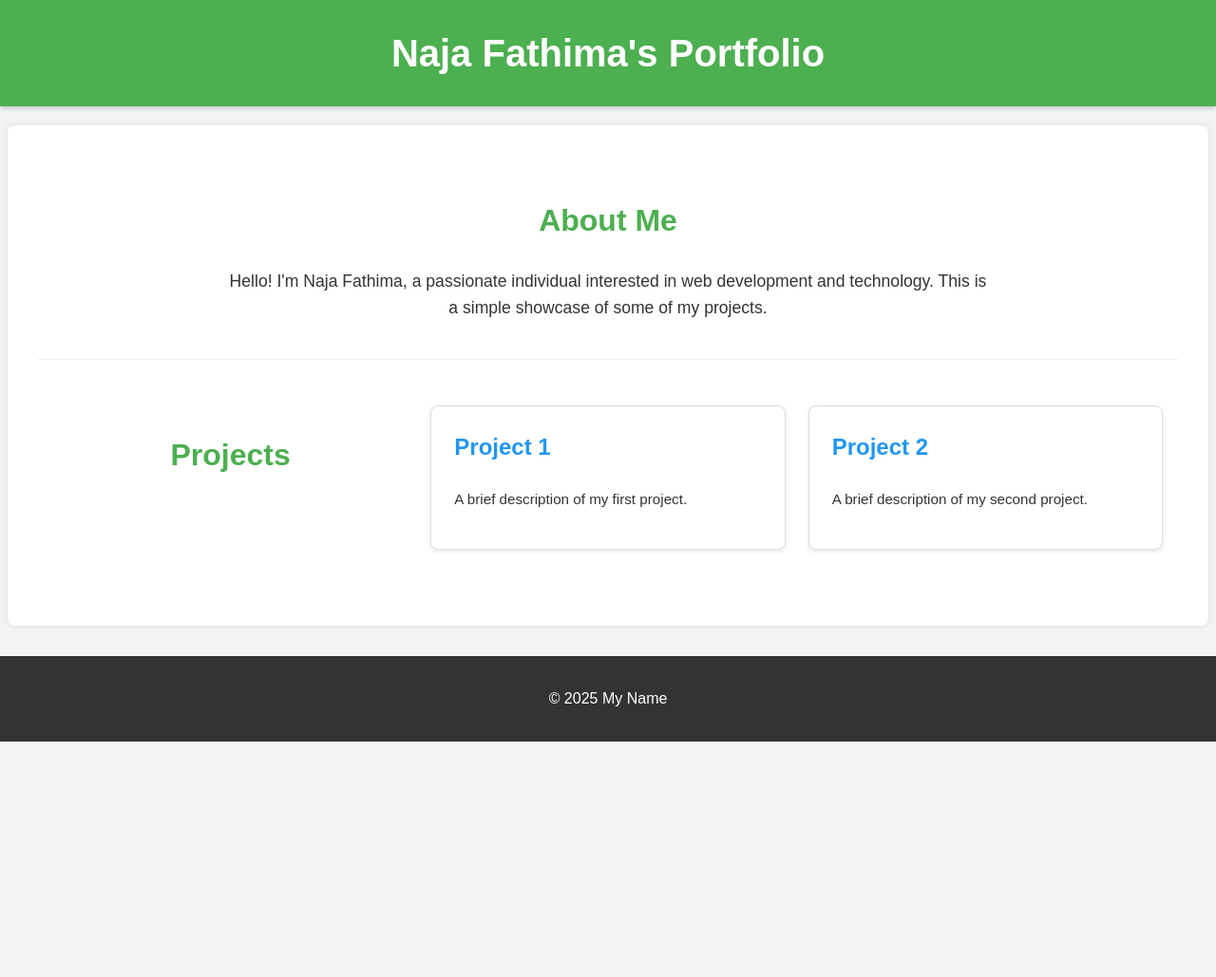
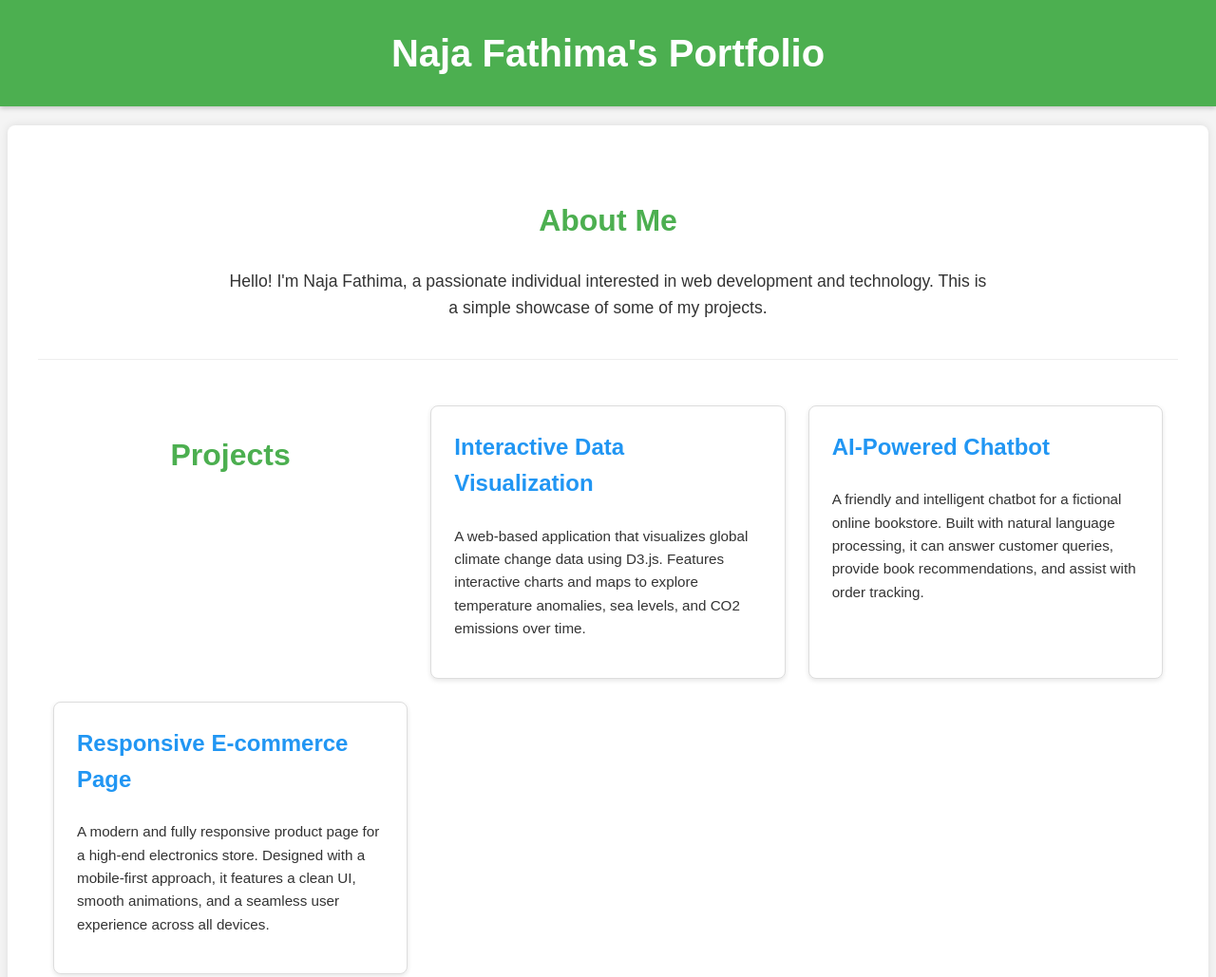
Before and after one commit to najafathima1210-netizen/portfolio, a plain HTML site: page index.html in a window 1280 px wide. Shown: the top 1029 px of the page at 95% size. Before the commit the page ends 800 px from the top, so only its background shows below. Drawn offline with Linux system fonts and the light colour scheme; a script that the page names is missing.

Commit message:
Update: Add interesting project descriptions

```diff
--- a/index.html
+++ b/index.html
@@ -18,12 +18,16 @@
         <section id="projects">
             <h2>Projects</h2>
             <div class="project">
-                <h3>Project 1</h3>
-                <p>A brief description of my first project.</p>
+                <h3>Interactive Data Visualization</h3>
+                <p>A web-based application that visualizes global climate change data using D3.js. Features interactive charts and maps to explore temperature anomalies, sea levels, and CO2 emissions over time.</p>
             </div>
             <div class="project">
-                <h3>Project 2</h3>
-                <p>A brief description of my second project.</p>
+                <h3>AI-Powered Chatbot</h3>
+                <p>A friendly and intelligent chatbot for a fictional online bookstore. Built with natural language processing, it can answer customer queries, provide book recommendations, and assist with order tracking.</p>
+            </div>
+            <div class="project">
+                <h3>Responsive E-commerce Page</h3>
+                <p>A modern and fully responsive product page for a high-end electronics store. Designed with a mobile-first approach, it features a clean UI, smooth animations, and a seamless user experience across all devices.</p>
             </div>
         </section>
     </main>
```
